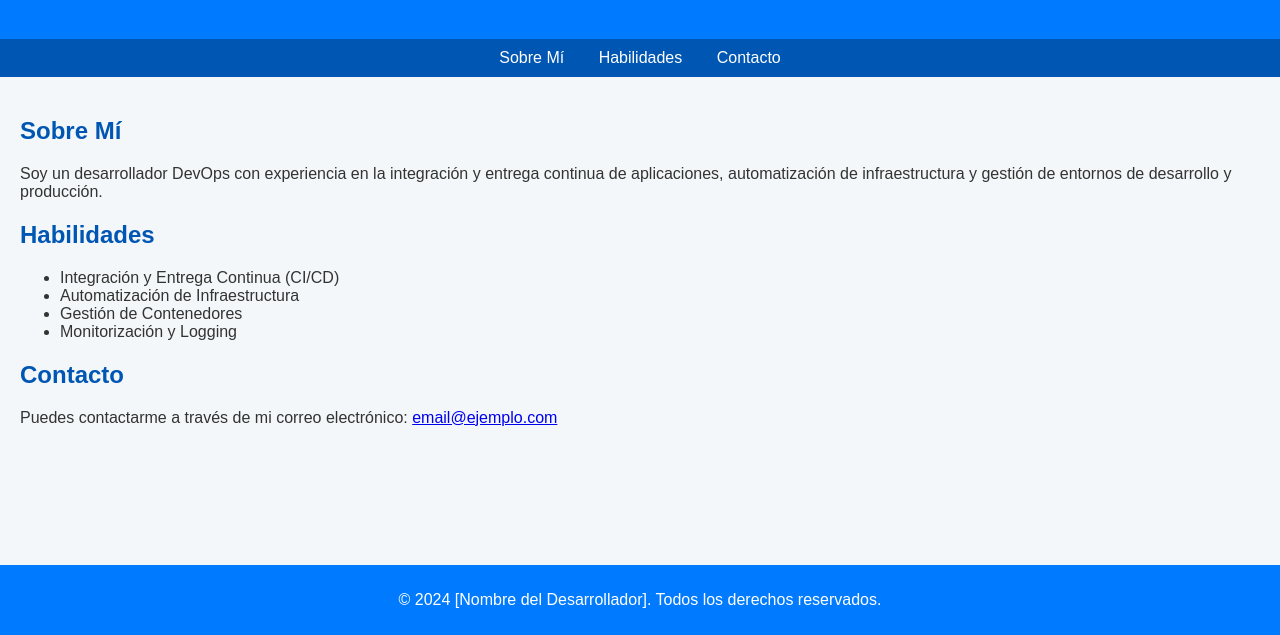
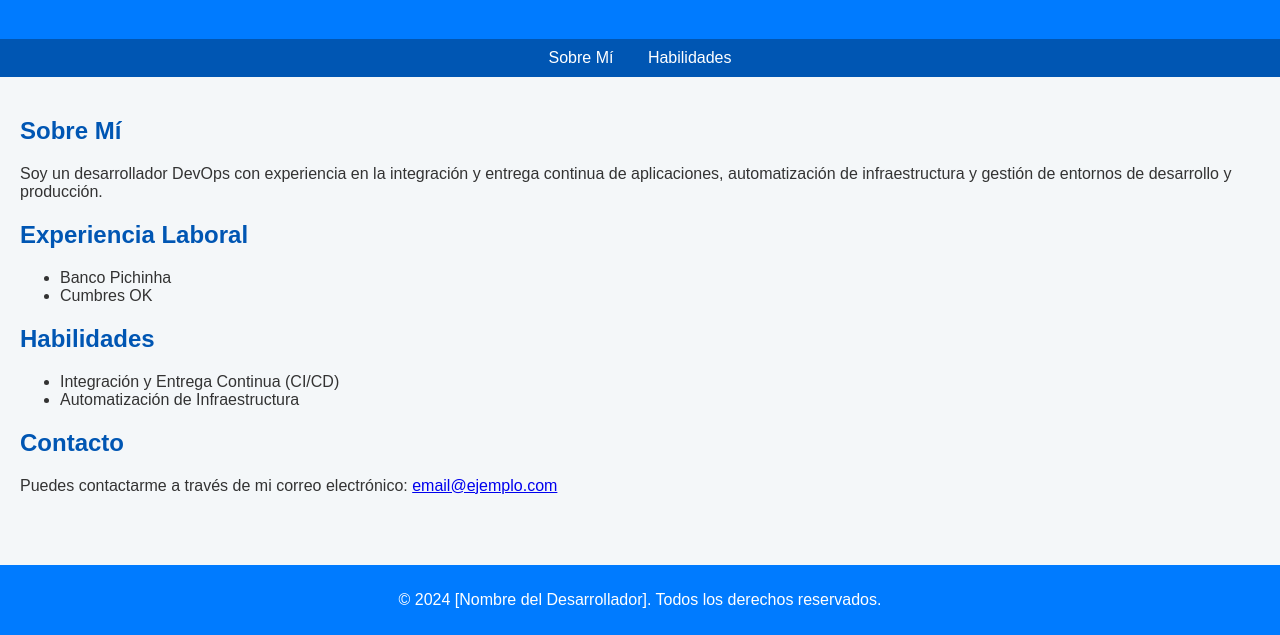
Before and after one commit to GhulyIu/PipelinePrueba, a plain HTML site: page index.html in a window 1280 px wide. Shown: the part 165-800 px from the top of the page. Drawn offline with Linux system fonts and the light colour scheme.

Commit message:
Update Index.html

```diff
--- a/index.html
+++ b/index.html
@@ -18,7 +18,6 @@
         <ul>
             <li><a href="#about">Sobre Mí</a></li>
             <li><a href="#skills">Habilidades</a></li>
-            <li><a href="#contact">Contacto</a></li>
         </ul>
     </nav>
 
@@ -30,15 +29,24 @@
             entrega continua de aplicaciones, automatización de infraestructura
             y gestión de entornos de desarrollo y producción.
             </p>
+
         </section>
+
+        <section id="experience">
+            <h2>Experiencia Laboral</h2>
+            <ul>
+                <li>Banco Pichinha</li>
+                <li>Cumbres OK</li>
+            </ul>
+
+        </section>
+
 
         <section id="skills">
             <h2>Habilidades</h2>
             <ul>
                 <li>Integración y Entrega Continua (CI/CD)</li>
                 <li>Automatización de Infraestructura</li>
-                <li>Gestión de Contenedores</li>
-                <li>Monitorización y Logging</li>
             </ul>
         </section>
 
```
